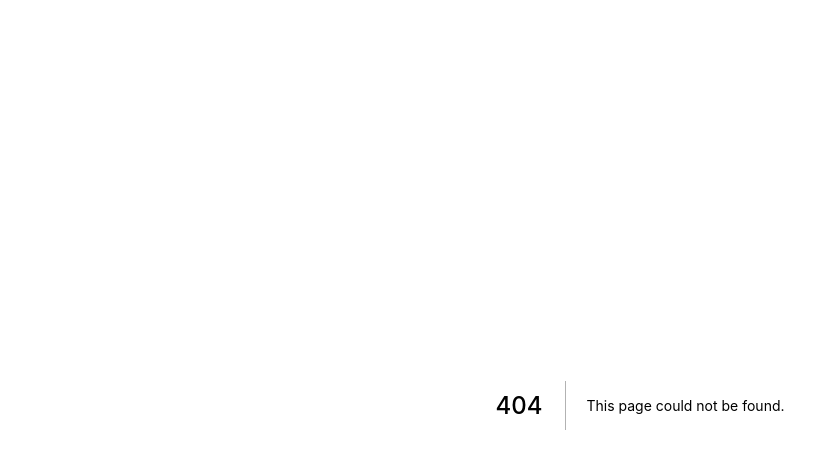
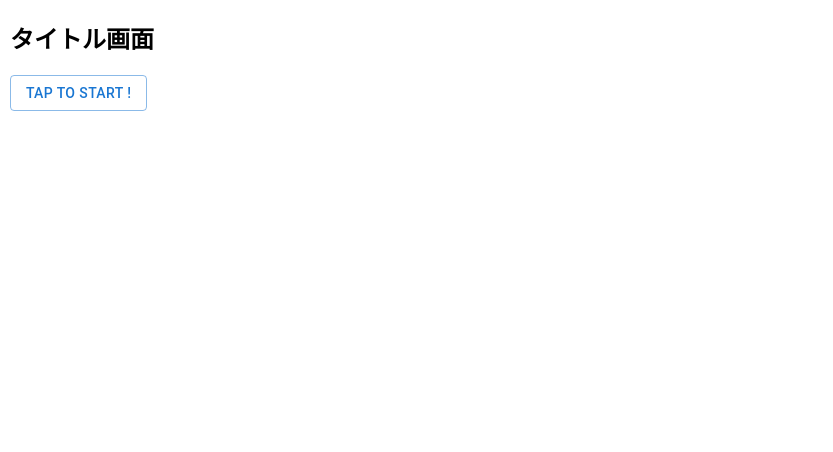
Before and after one commit to noah1108/game-frontend, a Next.js app: page /title in a window 1280 px wide. Before the commit this address had no page. Shown: the top 452 px of the page, without its empty margins (0-833 px from the left). Built offline with nearby package versions, Linux system fonts and the light colour scheme.

Commit message:
add タイトル画面

```diff
--- /dev/null
+++ b/src/pages/title.js
@@ -0,0 +1,26 @@
+import { Button } from '@mui/material'
+import { useRouter } from 'next/router'
+import { useCallback } from 'react'
+
+/**
+ * タイトル画面
+ */
+const Title = () => {
+  const router = useRouter()
+
+  // tap to start
+  const handleOnClick = useCallback(() => {
+    router.push('room-choice')
+  }, [])
+
+  return (
+    <div>
+      <h2>タイトル画面</h2>
+      <Button variant="outlined" onClick={handleOnClick}>
+        tap to start !
+      </Button>
+    </div>
+  )
+}
+
+export default Title
```
